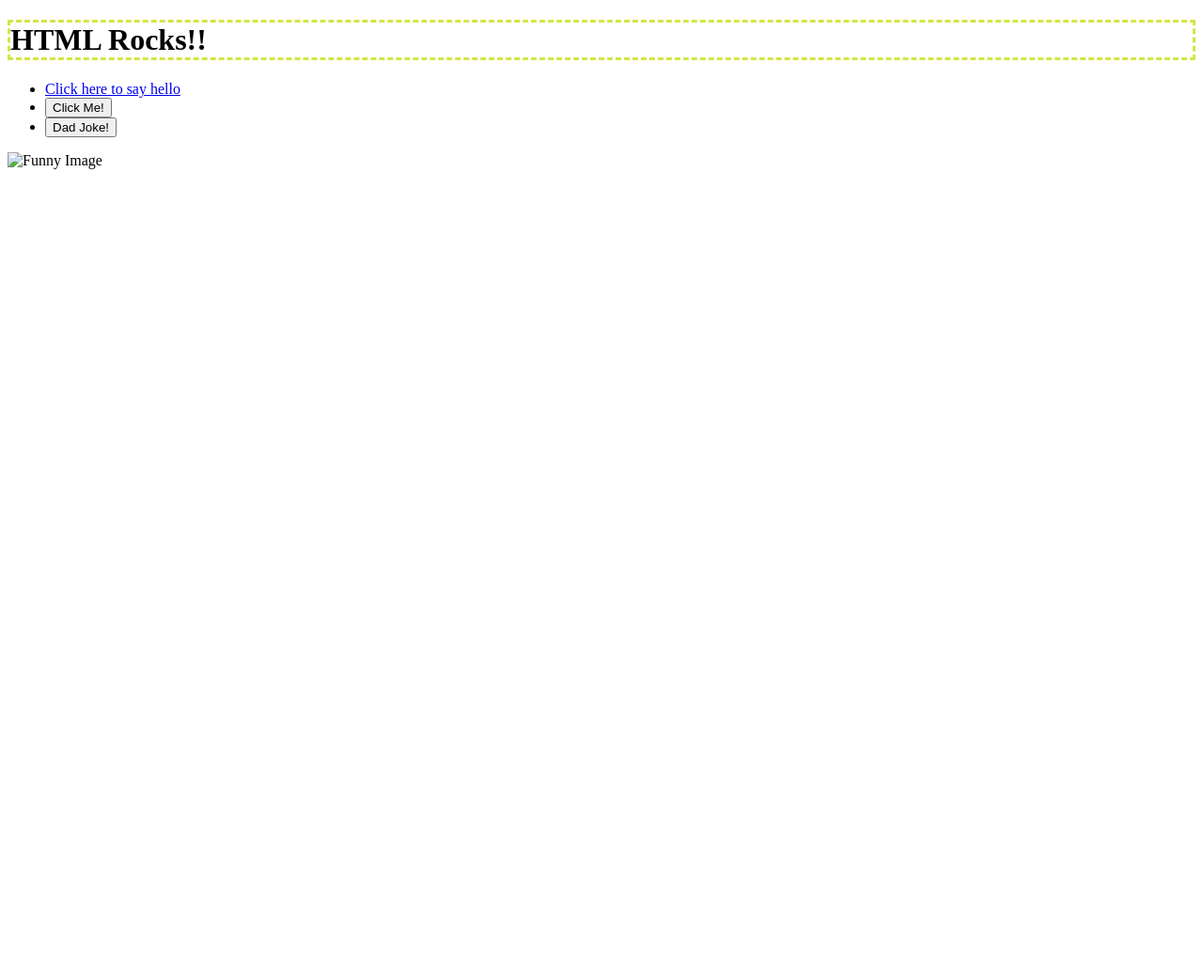
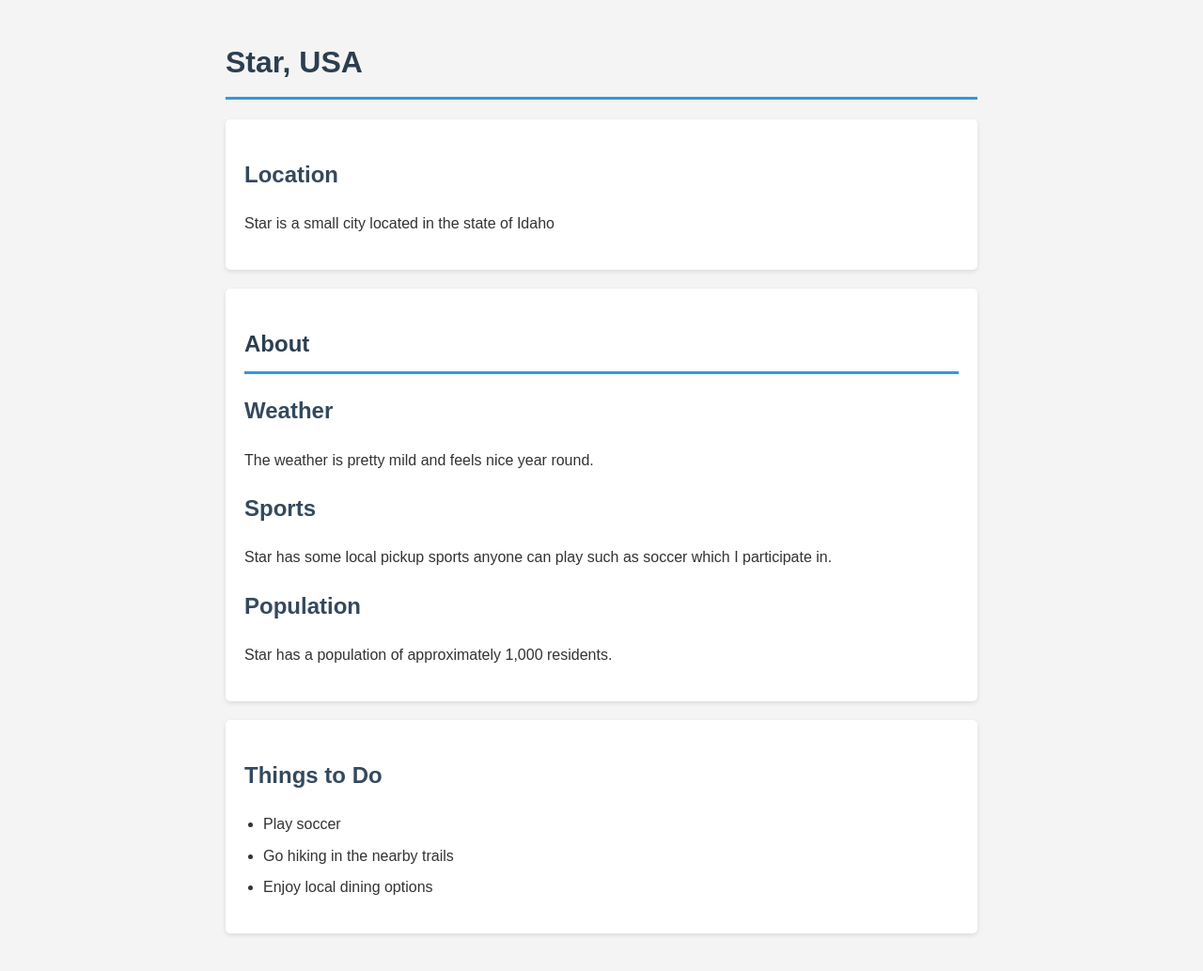
Before and after one commit to Geronium234/02.03-Lab, a website: page index.html in a window 1280 px wide. Shown: the whole page at 94% size. Before the commit the page ends 800 px from the top, so only its background shows below. Drawn offline with Linux system fonts and the light colour scheme; files that its build step writes are made by us from their sources.

Commit message:
finished

```diff
--- a/index.html
+++ b/index.html
@@ -3,23 +3,68 @@
 
 <head>
   <meta charset="utf-8">
-  <title>CS208 - Starter Code (UPDATE ME)!</title>
-  <meta name="description" content="">
+  <title>Jayden Gero HomeTown</title>
   <meta name="viewport" content="width=device-width, initial-scale=1">
-  <link rel="stylesheet" href="style.css">
+  <style>
+    body {
+      font-family: Arial, sans-serif;
+      line-height: 1.6;
+      max-width: 800px;
+      margin: 0 auto;
+      padding: 20px;
+      background-color: #f4f4f4;
+      color: #333;
+    }
+    h1 {
+      color: #2c3e50;
+      border-bottom: 3px solid #3498db;
+      padding-bottom: 10px;
+    }
+    h2 {
+      color: #34495e;
+      margin-top: 20px;
+    }
+    section {
+      background-color: white;
+      padding: 20px;
+      margin-bottom: 20px;
+      border-radius: 5px;
+      box-shadow: 0 2px 5px rgba(0,0,0,0.1);
+    }
+    ul {
+      padding-left: 20px;
+    }
+    li {
+      margin-bottom: 8px;
+    }
+  </style>
 </head>
 
 <body>
-  <h1>HTML Rocks!!</h1>
-  <ul>
-  <li><a href="/hello">Click here to say hello</a></li>
-  <li><button id="hello-link">Click Me!</button></li>
-  <li><button id="joke-button">Dad Joke!</button></li>
-  <script src="script.js"></script>
-  </ul>
-  <img src="funny.png" alt="Funny Image" width="300" height="200">
+  <h1>Star, USA</h1>
 
-  <h2 id="joke-display"></h2>
+  <section>
+    <h2>Location</h2>
+    <p>Star is a small city located in the state of Idaho</p>
+  </section>
+      <section>
+    <h1>About</h1>
+    <h2>Weather</h2>
+    <p>The weather is pretty mild and feels nice year round.</p>
+    <h2>Sports</h2>
+    <p>Star has some local pickup sports anyone can play such as soccer which I participate in.</p>
+    <h2>Population</h2>
+    <p>Star has a population of approximately 1,000 residents.</p>
+  </section>
+    <section>
+    <h2>Things to Do</h2>
+    <ul>
+      <li>Play soccer</li>
+      <li>Go hiking in the nearby trails</li>
+      <li>Enjoy local dining options</li>
+    </ul>
+  </section>
+
 </body>
 
 </html>
```
